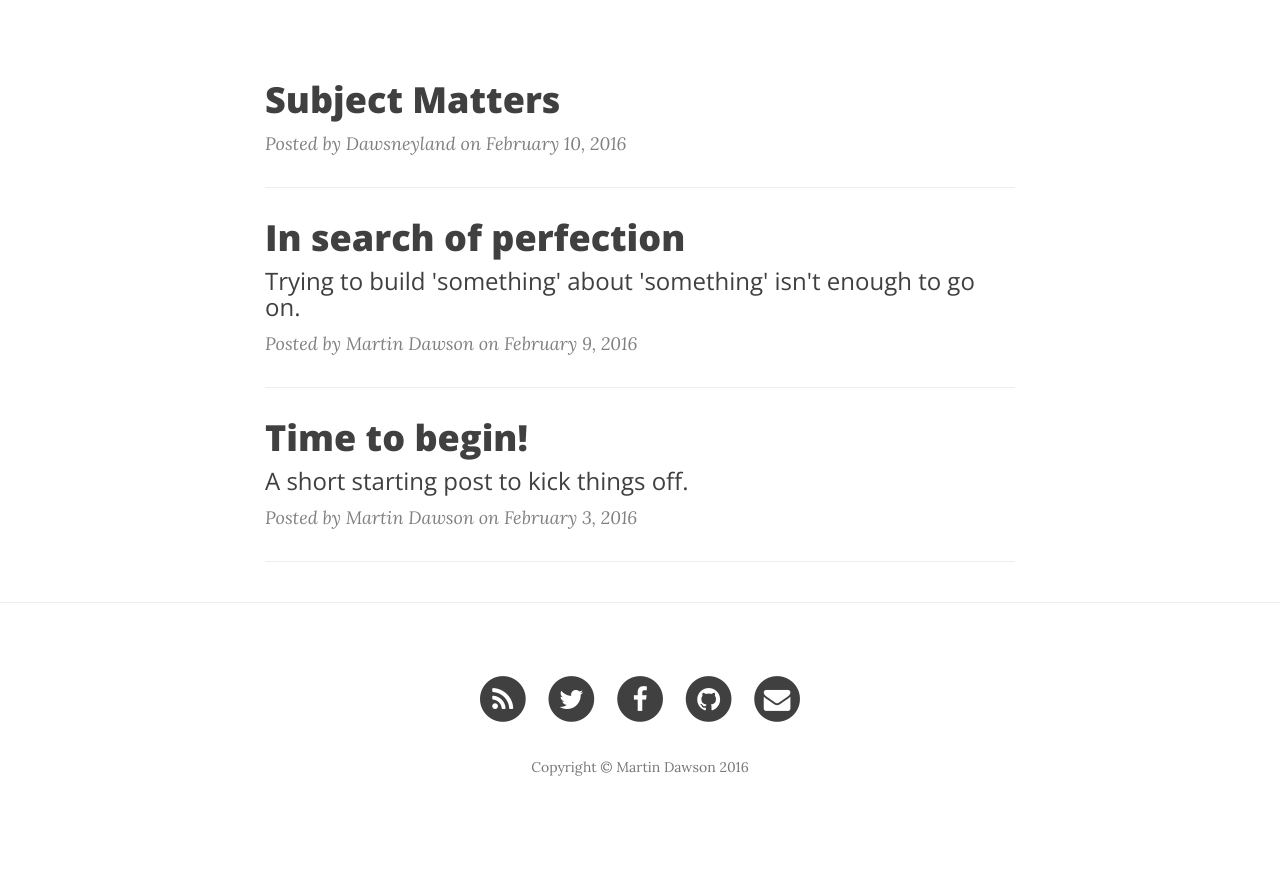
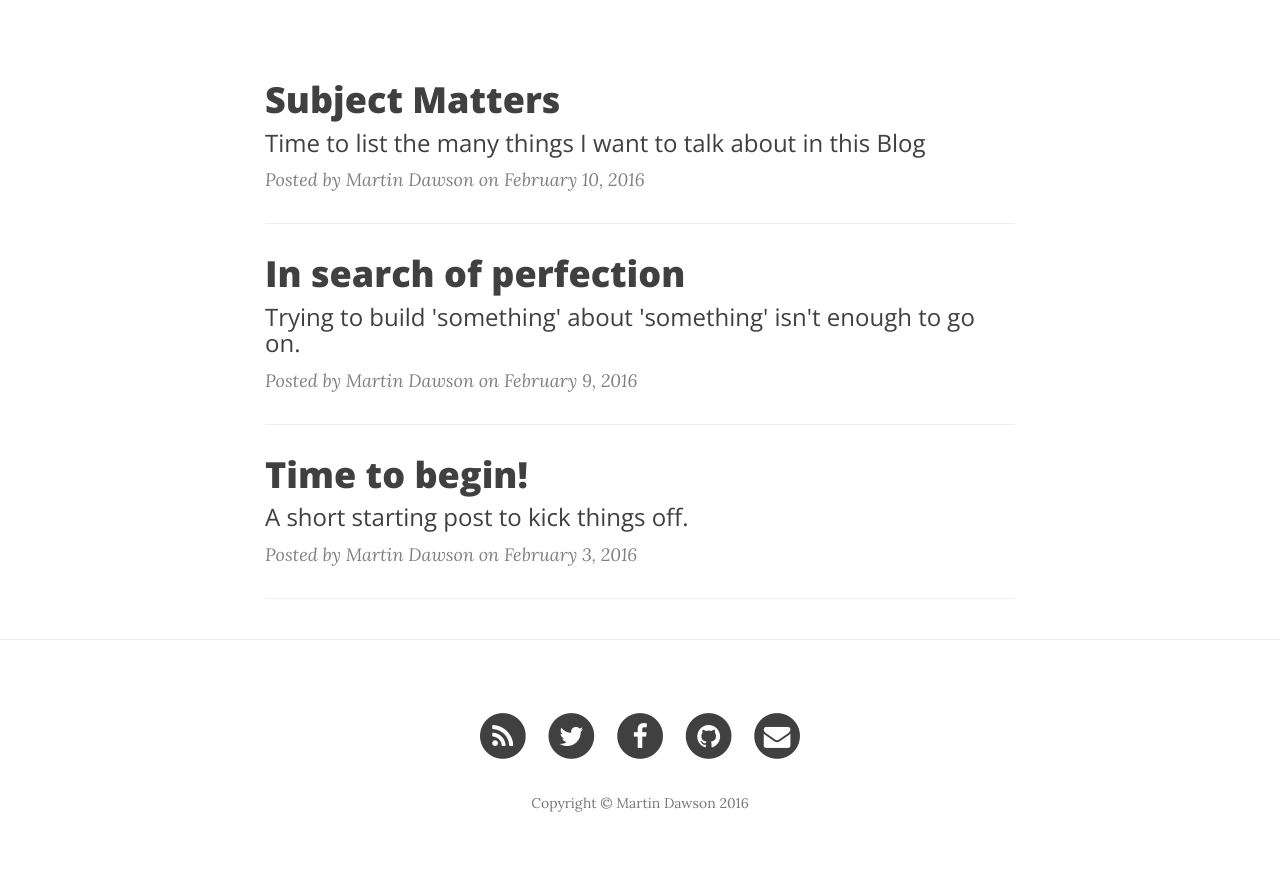
Before and after one commit to dawsneyland/formerdland, a Jekyll site: the page built from index.html, in a window 1280 px wide. Shown: the part 448-1327 px from the top of the page. Built offline with Jekyll 4.4.1, drawn with Linux system fonts in a browser that asks for light colours; nearby versions of some CDN libraries; the list of posts is cut into pages by our own code; before the commit the page ends 1291 px from its top, so only the background shows below that.

Commit message:
Update 2016-02-10-subject-matters.md

```diff
--- a/_posts/2016-02-10-subject-matters.md
+++ b/_posts/2016-02-10-subject-matters.md
@@ -1,7 +1,10 @@
 ---
 layout: post
 title: "Subject Matters"
-date: 2016-02-10
+subtitle: "Time to list the many things I want to talk about in this Blog"
+date: 2016-02-10 12:00:00
+author: "Martin Dawson"
+header-img: "img/DSC04616.JPG"
 ---
 
 Post number one was short, post number two was rambling on about where to start, and now on to post number three. No more stalling: this is the stuff I want to cover in this Blog.
```
